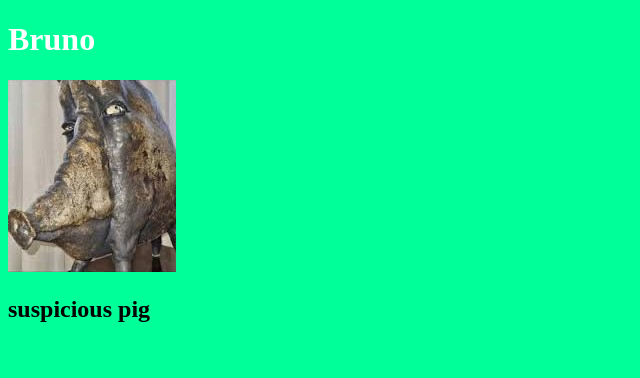
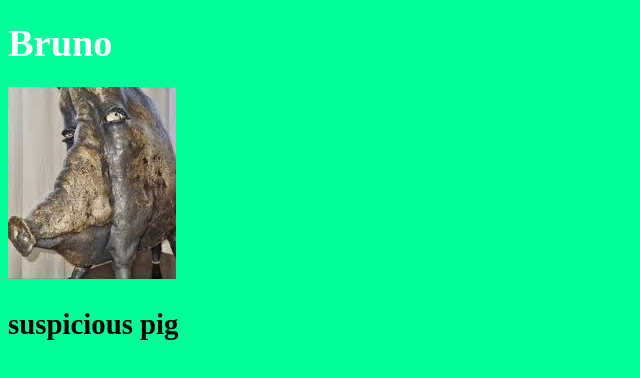
Before and after one commit to obrrruno/style.css, a plain HTML site: page index.html in a window 1280 px wide. Shown: the whole page, without its empty margins (0-640 px from the left). Drawn offline with Linux system fonts and the light colour scheme.

Commit message:
Update index.html

```diff
--- a/index.html
+++ b/index.html
@@ -9,7 +9,7 @@
     <link rel="stylesheet" types="text/css" href="style.css" media="screen" />
 </head>
 <body>
-    <h1>Bruno</h1>
+    <h1><big>Bruno</h1>
     <img src="images.jpg">
     <h2>suspicious pig</h2>
 </body>
```
